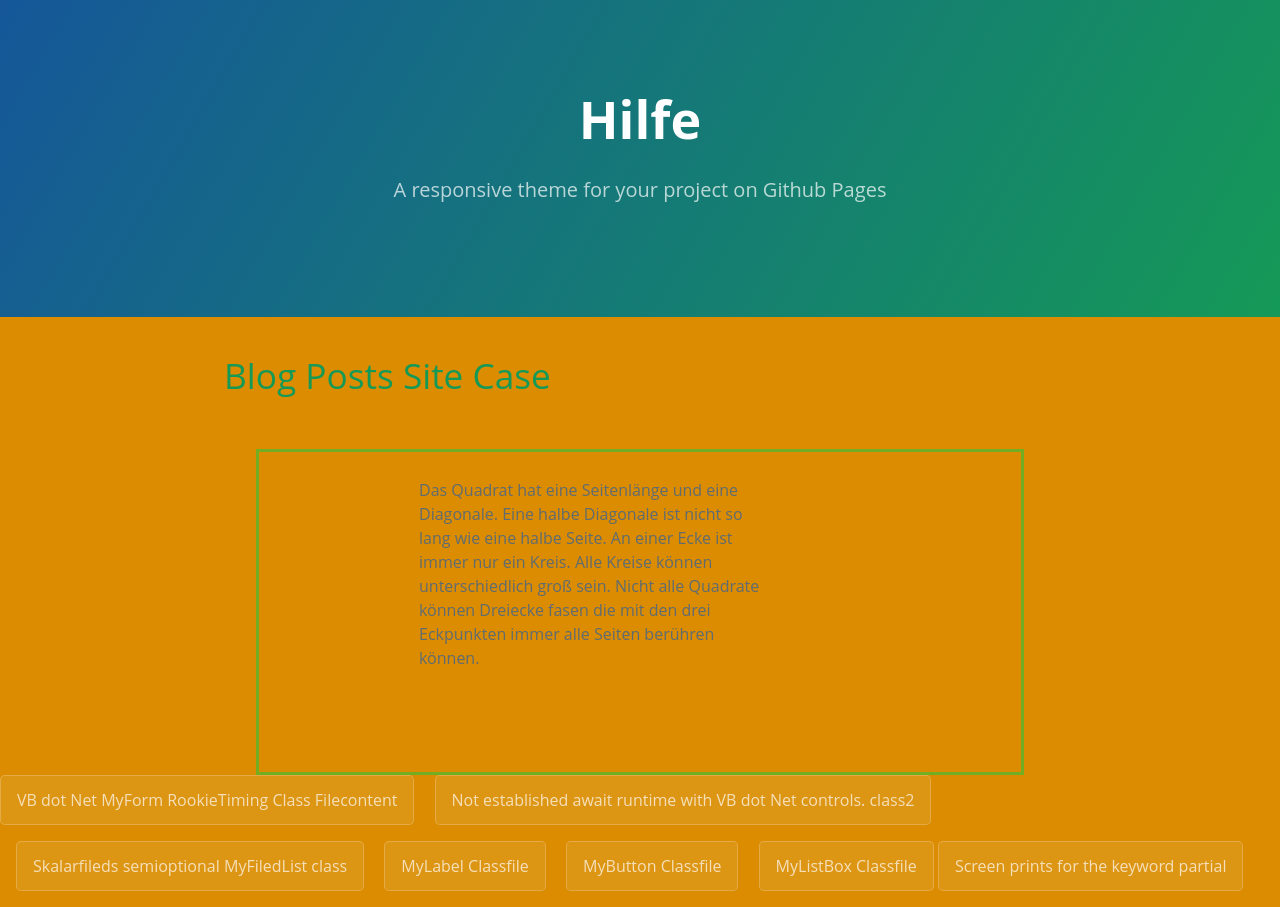
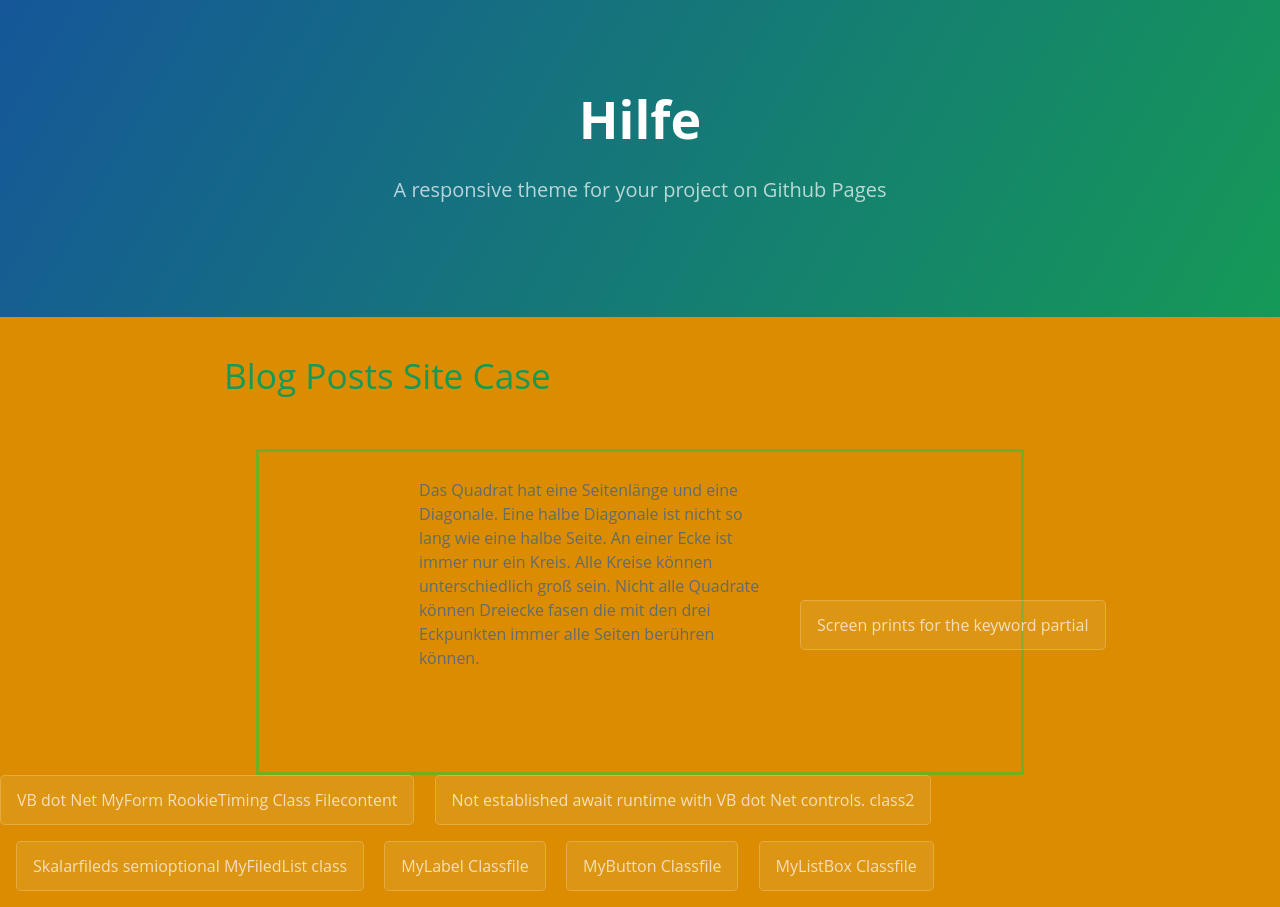
Before and after one commit to ledlightjungledStefan/Osterei, a Jekyll site: the page built from solarplexus.markdown, in a window 1280 px wide. Built offline with Jekyll 4.4.1, drawn with Linux system fonts in a browser that asks for light colours.

Commit message:
Update PartialChaintoSecurityClass.css

```diff
--- a/assets/PropertyEm/PartialChaintoSecurityClass.css
+++ b/assets/PropertyEm/PartialChaintoSecurityClass.css
@@ -22,9 +22,9 @@ a:hover {
 
 .broesel {
     display: inline-block;
-    /*position: absolute;
+    position: absolute;
     left: 800px;
-    top: 600px;*/
+    top: 600px;
     margin-bottom: 1rem;
     color: rgba(255, 255, 255, 0.7);
     background-color: rgba(255, 255, 255, 0.08);
```
